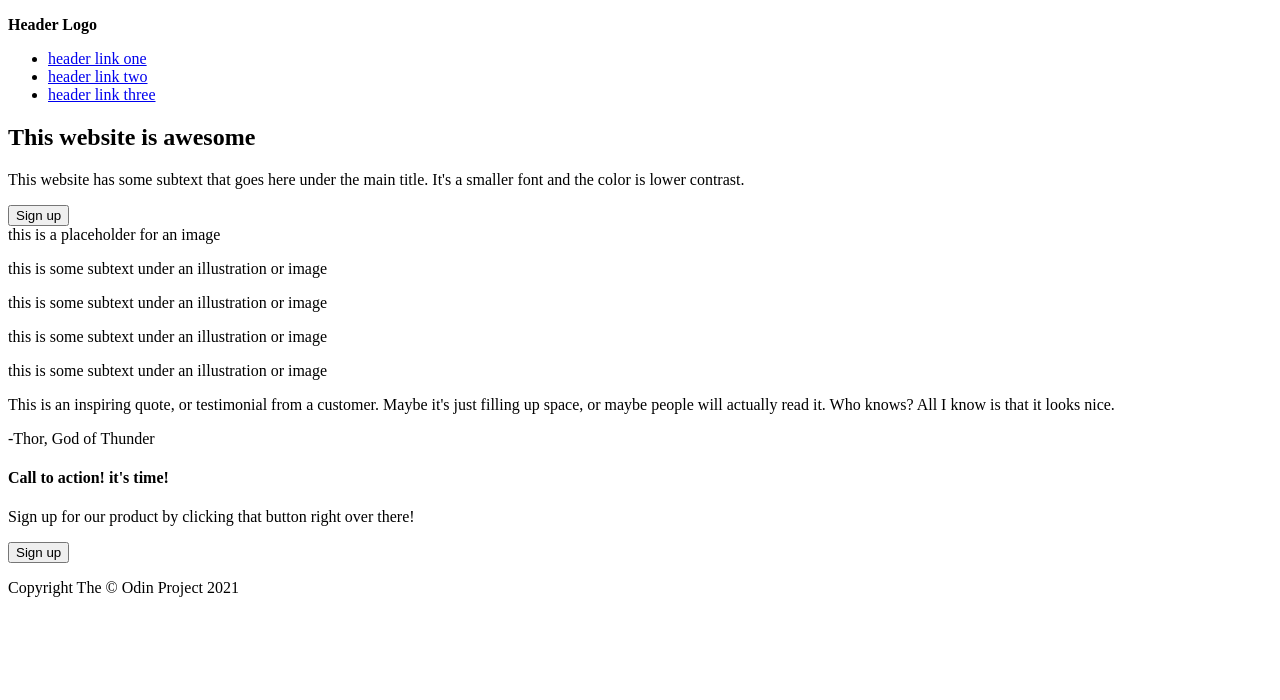
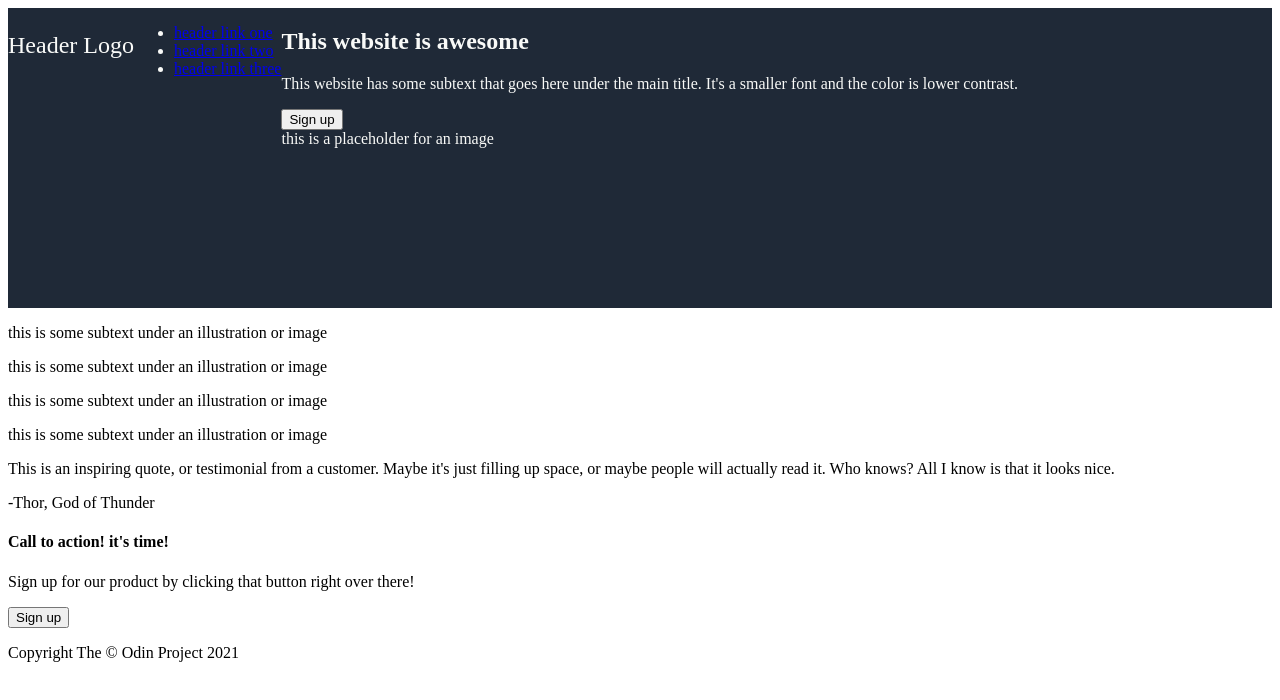
Before and after one commit to fullforcejordy/Odin-Landing-Page, a plain HTML site: page index.html in a window 1280 px wide. Drawn offline with Linux system fonts and the light colour scheme; files that its build step writes are made by us from their sources.

Commit message:
Start adding the css for the header

```diff
--- a/index.html
+++ b/index.html
@@ -4,12 +4,12 @@
     <title>Landing Page</title>
     <meta charset="UTF-8" />
     <meta name="viewport" content="width=device-width, initial-scale=1" />
-    <link href="css/style.css" rel="stylesheet" />
+    <link href="style.css" rel="stylesheet" />
   </head>
   <body>
     <div class="full-container">
       <div class="header-container">
-        <p><strong>Header Logo</strong></p>
+        <p id="header-logo">Header Logo</p>
         <ul>
           <li><a href="#">header link one</a></li>
           <li><a href="#">header link two</a></li>
--- a/style.css
+++ b/style.css
@@ -0,0 +1,11 @@
+.header-container {
+  background-color: #1f2937;
+  height: 300px;
+  display: flex;
+  color: #f9faf8;
+}
+
+#header-logo {
+  font-size: 24px;
+  color: #f9faf8;
+}
```
